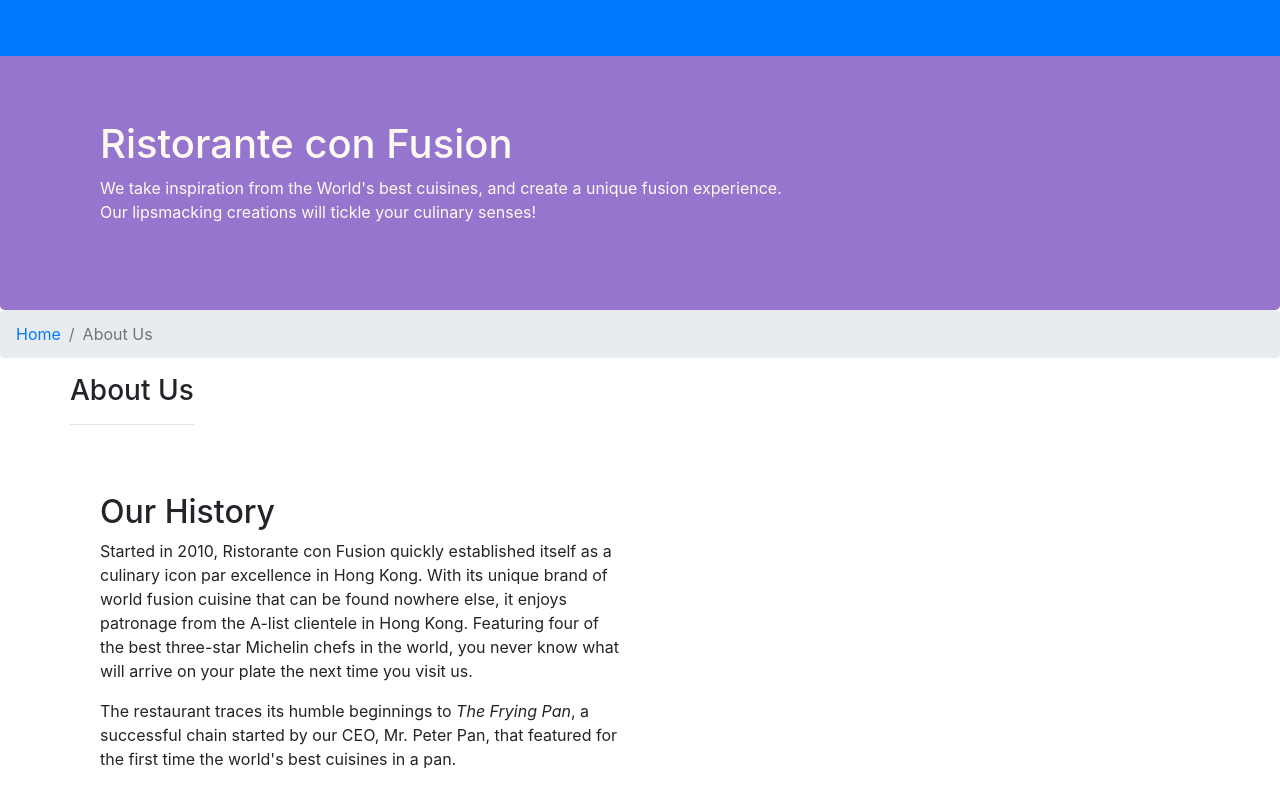
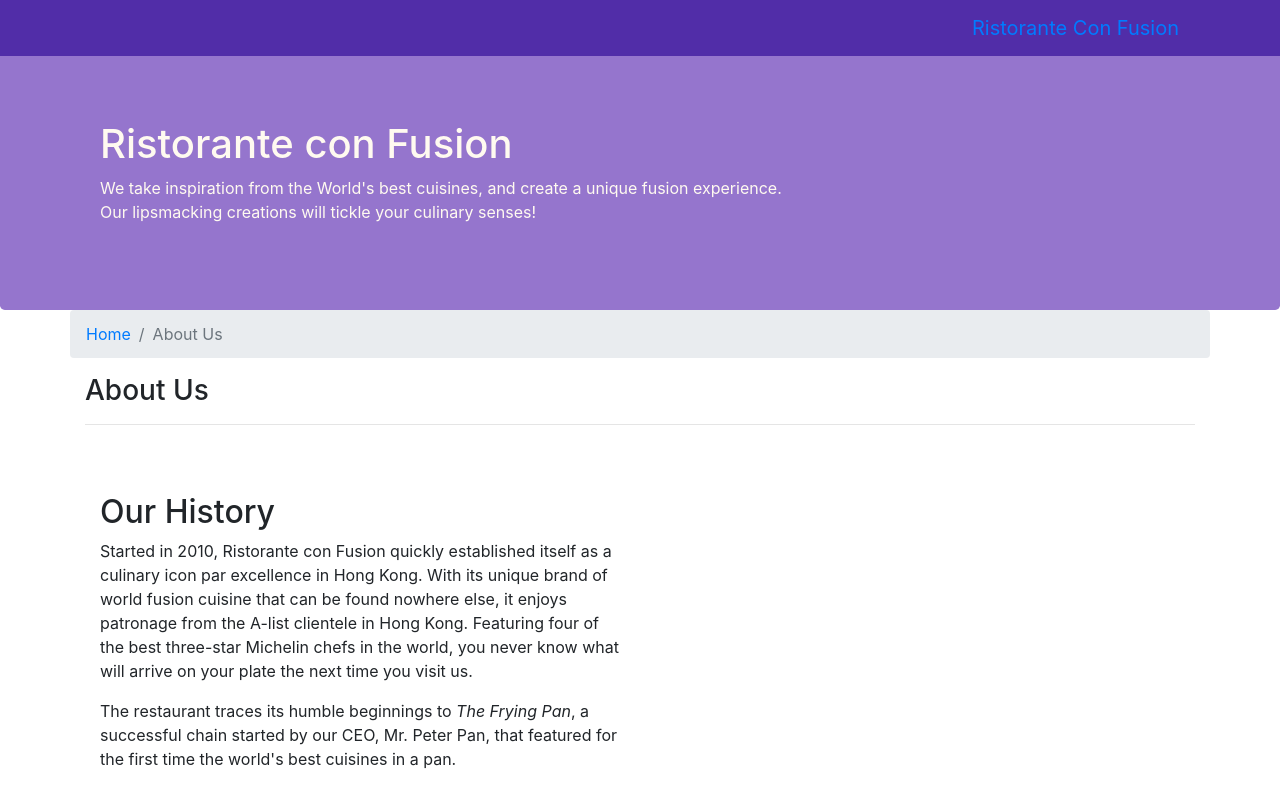
Before and after one commit to swapspingle/assignment, a website: page aboutus.html in a window 1280 px wide. Shown: the top 800 px of the page. Drawn offline with nearby package versions, Linux system fonts and the light colour scheme.

Commit message:
navbar and breadcrumbs

```diff
--- a/aboutus.html
+++ b/aboutus.html
@@ -15,7 +15,7 @@
 </head>
 
 <body>
-    <nav class="navbar navbar-inverse navbar-toggleable-sm bg-primary fixed-top">
+    <nav class="navbar navbar-inverse navbar-toggleable-sm fixed-top">
         <div class="container">
             <button class="navbar-toggler" type="button" data-toggle="collapse" data-target="#Navbar">
                     <span class="navbar-toggler-icon"></span>
@@ -30,6 +30,7 @@
                 </ul>
             </div>
         </div>
+
     </nav>
     <header class="jumbotron">
         <div class="container">
@@ -43,13 +44,14 @@
             </div>
         </div>
     </header>
-    <ol class="col-12 breadcrumb">
-            <li class="breadcrumb-item"><a href="./index.html">Home</a></li>
-            <li class="breadcrumb-item active">About Us</li>
-    </ol>
+
     <div class="container">
         <div class="row">
-            <div>
+                <ol class="col-12 breadcrumb">
+                        <li class="breadcrumb-item"><a href="./index.html">Home</a></li>
+                        <li class="breadcrumb-item active">About Us</li>
+                </ol>
+            <div class='col-12'>
                <h3>About Us</h3>
                <hr>
             </div>
```
Also changed, not shown: index.html (+2 -2 lines).
